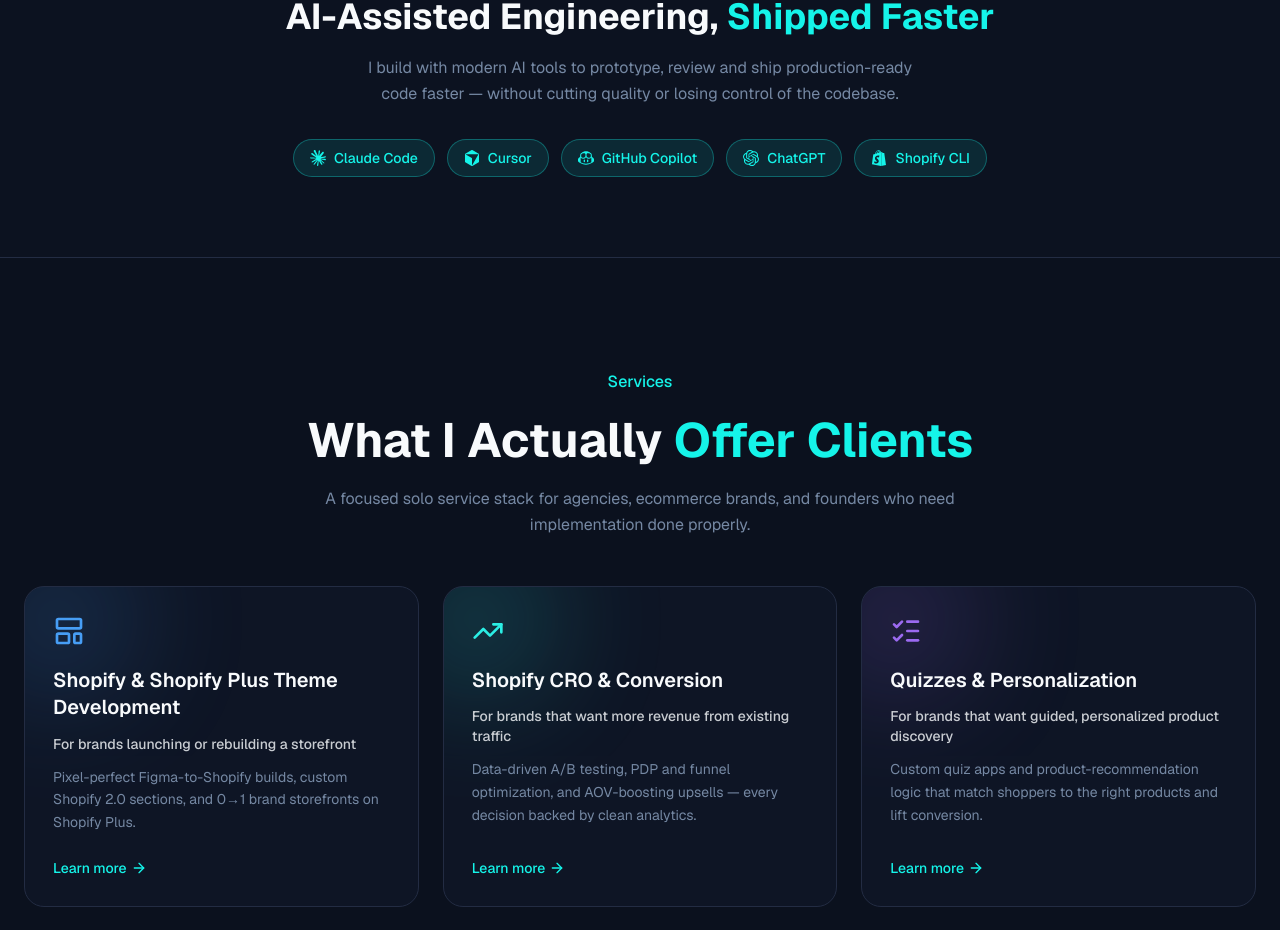
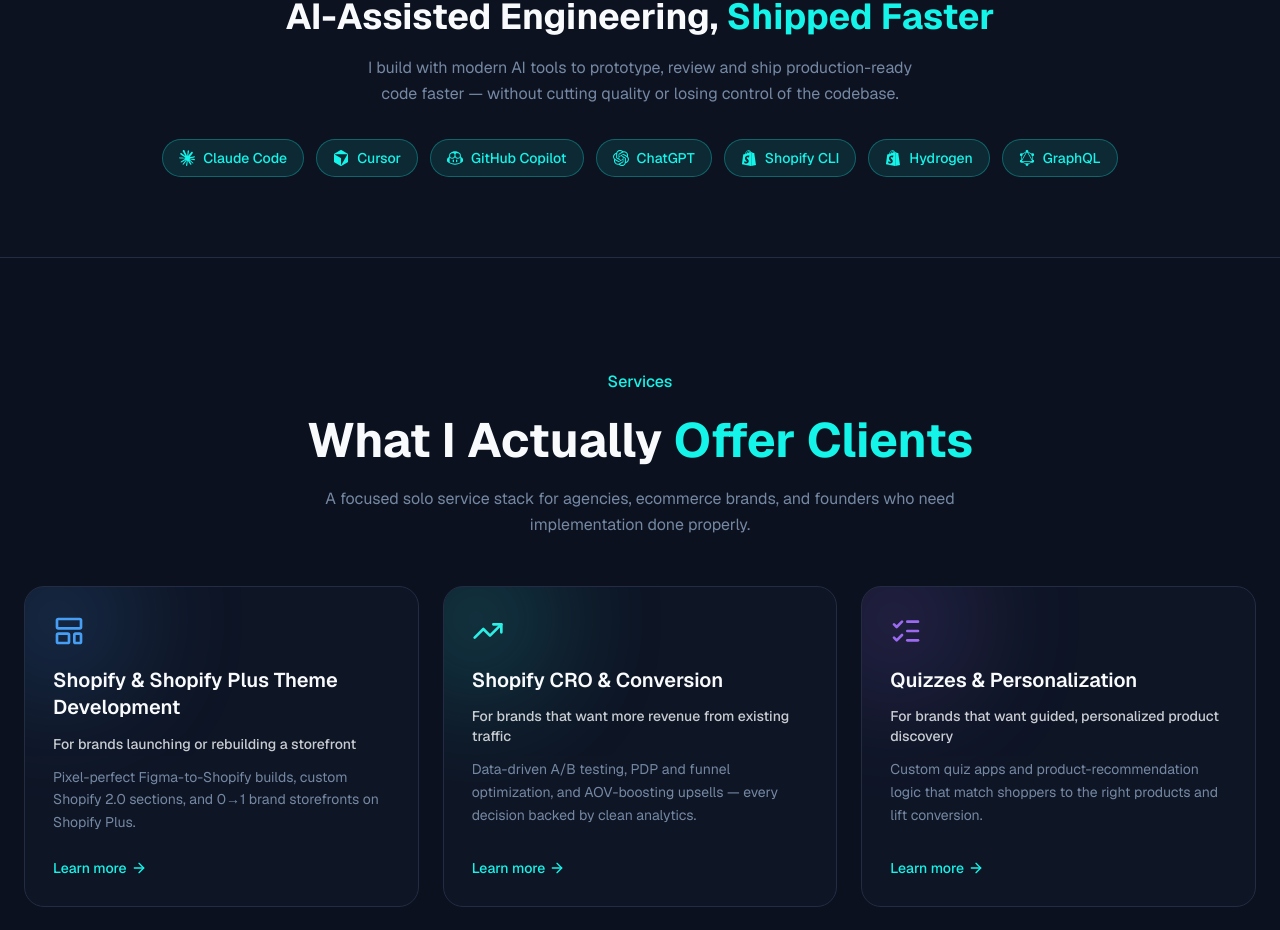
Before and after one commit to Mizan-coders/Proftfolio-project-nextjs, a Next.js app: page / in a window 1280 px wide. Shown: the part 2293-3223 px from the top of the page. Built offline with nearby package versions, Linux system fonts and the light colour scheme.

Commit message:
Add GraphQL and Hydrogen to workflow tech chips
Co-Authored-By: Claude Opus 4.8 <noreply@anthropic.com>

```diff
--- a/src/components/sections/AIWorkflowSection.tsx
+++ b/src/components/sections/AIWorkflowSection.tsx
@@ -8,6 +8,7 @@ import {
   CopilotIcon,
   ChatGptIcon,
   ShopifyIcon,
+  GraphqlIcon,
 } from "@/components/ui/AiIcons";
 
 const tools: { name: string; Icon: ComponentType<{ className?: string }> }[] = [
@@ -16,6 +17,8 @@ const tools: { name: string; Icon: ComponentType<{ className?: string }> }[] = [
   { name: "GitHub Copilot", Icon: CopilotIcon },
   { name: "ChatGPT", Icon: ChatGptIcon },
   { name: "Shopify CLI", Icon: ShopifyIcon },
+  { name: "Hydrogen", Icon: ShopifyIcon },
+  { name: "GraphQL", Icon: GraphqlIcon },
 ];
 
 export function AIWorkflowSection() {
--- a/src/components/ui/AiIcons.tsx
+++ b/src/components/ui/AiIcons.tsx
@@ -54,3 +54,11 @@ export function ShopifyIcon({ className }: IconProps) {
     </Svg>
   );
 }
+
+export function GraphqlIcon({ className }: IconProps) {
+  return (
+    <Svg className={className}>
+      <path d="M12.002 0a2.138 2.138 0 1 0 0 4.277 2.138 2.138 0 1 0 0-4.277zm8.54 4.931a2.138 2.138 0 1 0 0 4.277 2.138 2.138 0 1 0 0-4.277zm0 9.862a2.138 2.138 0 1 0 0 4.277 2.138 2.138 0 1 0 0-4.277zm-8.54 4.931a2.138 2.138 0 1 0 0 4.276 2.138 2.138 0 1 0 0-4.276zm-8.542-4.93a2.138 2.138 0 1 0 0 4.276 2.138 2.138 0 1 0 0-4.277zm0-9.863a2.138 2.138 0 1 0 0 4.277 2.138 2.138 0 1 0 0-4.277zm8.542-3.378L2.953 6.777v10.448l9.049 5.224 9.047-5.224V6.777zm0 1.601 7.66 13.27H4.34zm-1.387.371L3.97 15.037V7.363zm2.774 0 6.646 3.838v7.674zM5.355 17.44h13.293l-6.646 3.836z" />
+    </Svg>
+  );
+}
```
